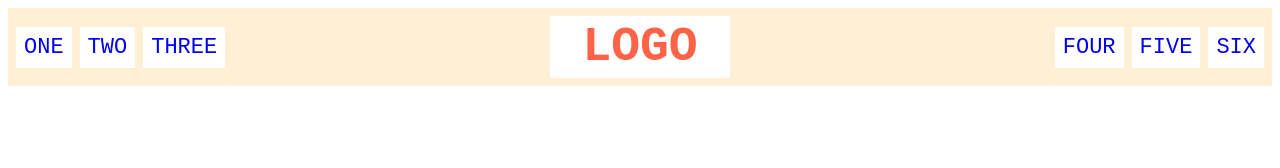
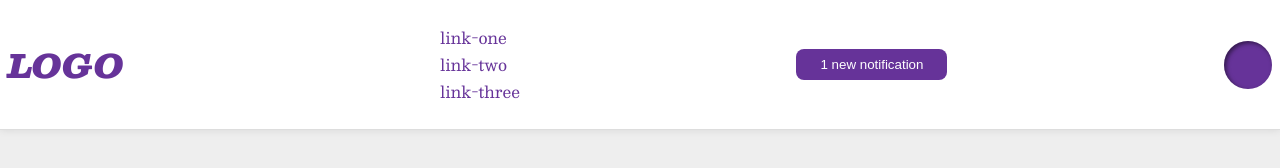
Before and after one commit to Alezie29/flex-practice, a plain HTML site: page index.html in a window 1280 px wide. Drawn offline with nearby package versions, Linux system fonts and the light colour scheme.

Commit message:
progress on third exercise

```diff
--- a/index.html
+++ b/index.html
@@ -4,26 +4,23 @@
     <meta charset="UTF-8">
     <meta http-equiv="X-UA-Compatible" content="IE=edge">
     <meta name="viewport" content="width=device-width, initial-scale=1.0">
-    <title>Flex Header</title>
+    <title>Flex Header 2</title>
     <link rel="stylesheet" href="style.css">
   </head>
   <body>
     <div class="header">
-      <div class="left-links">
-        <ul>
-          <li><a href="#">ONE</a></li>
-          <li><a href="#">TWO</a></li>
-          <li><a href="#">THREE</a></li>
-        </ul>
+      <div class="logo">
+        LOGO
       </div>
-      <div class="logo">LOGO</div>
-      <div class="right-links">
-        <ul>
-          <li><a href="#">FOUR</a></li>
-          <li><a href="#">FIVE</a></li>
-          <li><a href="#">SIX</a></li>
-        </ul>
-      </div>
+      <ul class="links">
+        <li><a href="google.com">link-one</a></li>
+        <li><a href="google.com">link-two</a></li>
+        <li><a href="google.com">link-three</a></li>
+      </ul>
+      <button class="notifications">
+        1 new notification
+      </button>
+      <div class="profile-image"></div>
     </div>
   </body>
 </html>
--- a/style.css
+++ b/style.css
@@ -1,39 +1,56 @@
-.header {
-  font-family: monospace;
-  background: papayawhip;
-}
+/* this is some magical font-importing.
+you'll learn about it later. */
+@import url('https://fonts.googleapis.com/css2?family=Besley:ital,wght@0,400;1,900&display=swap');
 
-.logo {
-  font-size: 48px;
-  font-weight: 900;
-  color: tomato;
-  background: white;
-  padding: 4px 32px;
-}
-
-ul {
-  /* this removes the dots on the list items*/
-  list-style-type: none;
-}
-
-a {
-  font-size: 22px;
-  background: white;
-  padding: 8px;
-  /* this removes the line under the links */
-  text-decoration: none;
+body {
+  margin: 0;
+  background: #eee;
+  font-family: Besley, serif;
 }
 
 .header {
+  background: white;
+  border-bottom: 1px solid #ddd;
+  box-shadow: 0 0 8px rgba(0,0,0,.1);
   padding: 8px;
   display: flex;
   justify-content: space-between;
   align-items: center;
 }
 
-ul {
+.profile-image {
+  background: rebeccapurple;
+  box-shadow: inset 2px 2px 4px rgba(0,0,0,.5);
+  border-radius: 50%;
+  width: 48px;
+  height: 48px;
+}
+
+.logo {
+  color: rebeccapurple;
+  font-size: 32px;
+  font-weight: 900;
+  font-style: italic;
+}
+
+button {
+  border: none;
+  border-radius: 8px;
+  background: rebeccapurple;
+  color: white;
+  padding: 8px 24px;
+}
+
+a {
+  /* this removes the line under our links */
+  text-decoration: none;
+  color: rebeccapurple;
   display: flex;
   margin: 0;
   padding: 0;
-  gap: 8px;
+  gap: 16px;
 }
+
+ul {
+  list-style-type: none;
+}
```
